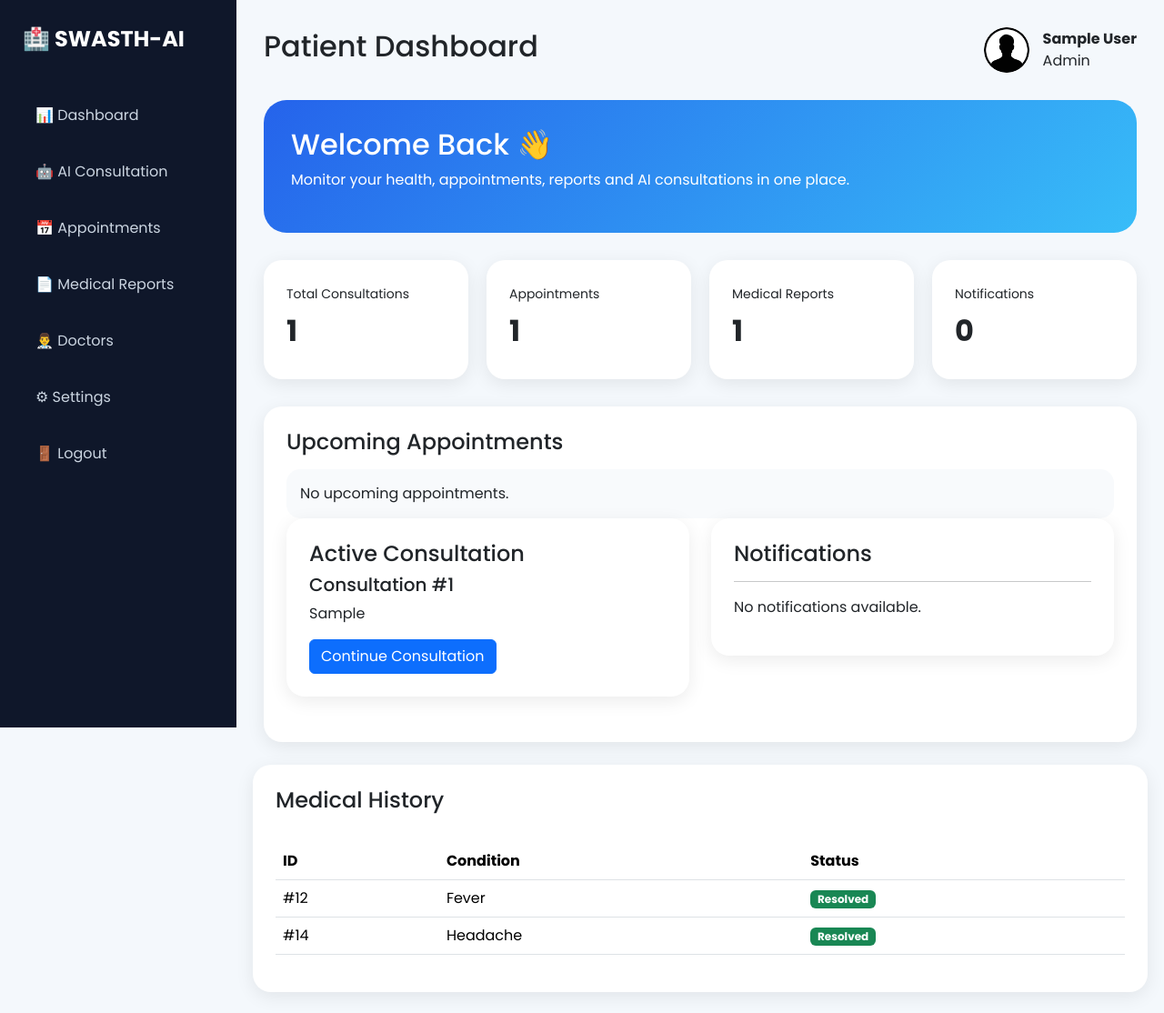
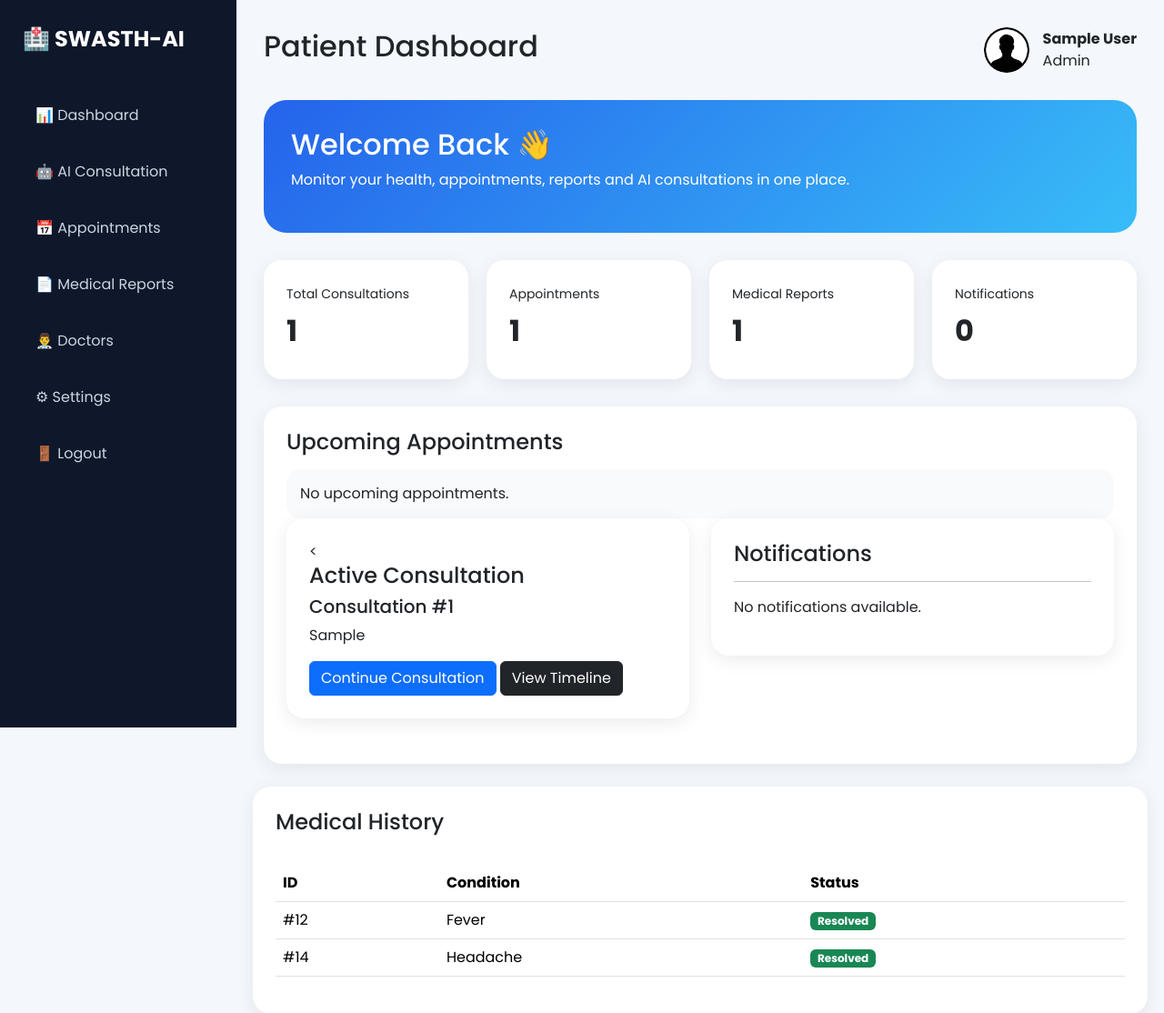
Before and after one commit to Debjit2821/swasth-ai, a Flask app: page /dashboard in a window 1280 px wide. Shown: the top 1114 px of the page at 91% size. Run offline with Flask 3, Linux system fonts and the light colour scheme; a user stored in the database is signed in; tables that the repository leaves empty hold one stand-in row (values such as "Sample post"); data that the repository does not hold is empty.

Commit message:
button.1

```diff
--- a/templates/dashboard.html
+++ b/templates/dashboard.html
@@ -303,7 +303,7 @@ body{
 
                     <div class="section">
 
-                        <h4>Active Consultation</h4>
+                        <<h4>Active Consultation</h4>
 
                         {% if user_cases %}
 
@@ -317,10 +317,15 @@ body{
                                 {{ latest_case.ai_response[:150] }}
                             </p>
 
-                            <button class="btn btn-primary">
+                            <a href="{{ url_for('home') }}"
+                               class="btn btn-primary">
                                 Continue Consultation
-                            </button>
+                            </a>
 
+                            <a href="{{ url_for('case_timeline', case_id=latest_case.id) }}"
+                               class="btn btn-dark">
+                                View Timeline
+                            </a>
                         {% else %}
 
                             <p>
```
